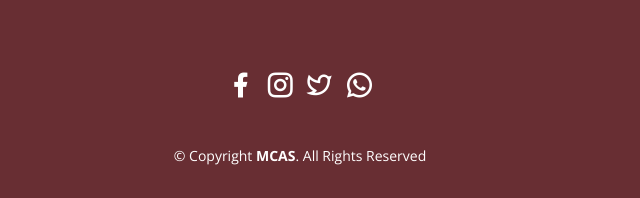
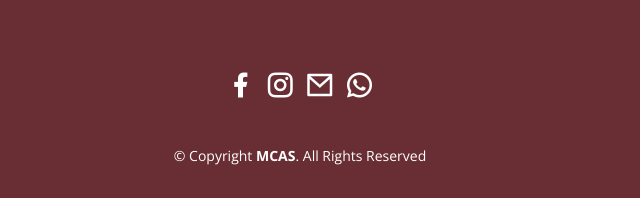
Before and after one commit to budd9442/APKWeb, a plain HTML site: page index.html in a window 1280 px wide. Shown: the part 3982-4180 px from the top of the page, 340-980 px from the left. Drawn offline with nearby package versions, Linux system fonts and the light colour scheme.

Commit message:
Update index.html

```diff
--- a/index.html
+++ b/index.html
@@ -410,7 +410,7 @@
 
         <a href="https://www.facebook.com/mcasdevans/" class="facebook"><i class="ri-facebook-fill"></i></a>
         <a href=https://www.instagram.com/maliyadevaastro/#" class="instagram"><i class="ri-instagram-line"></i></a>
-        <a href="https://www.facebook.com/mcasdevans/" class="facebook"><i class="ri-twitter-line"></i></a>
+        <a href="mailto:astro.mcas@gmail.com" class="facebook"><i class="ri-mail-line"></i></a>
         <a href="https://wa.me/94759157996" class="instagram"><i class="ri-whatsapp-line"></i></a>
 
       </div>
```
